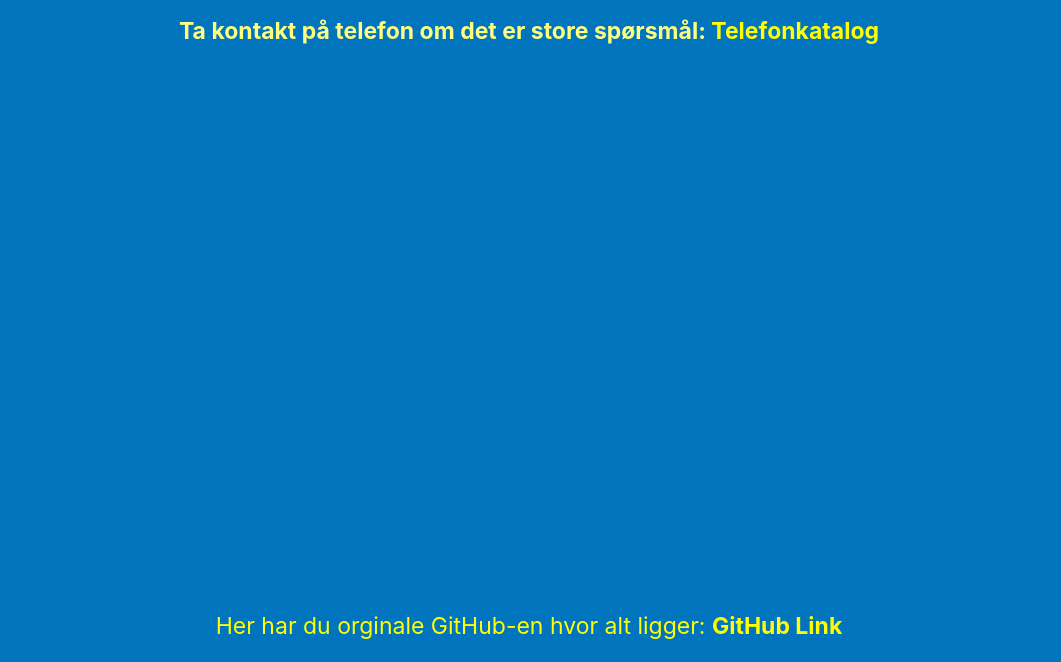
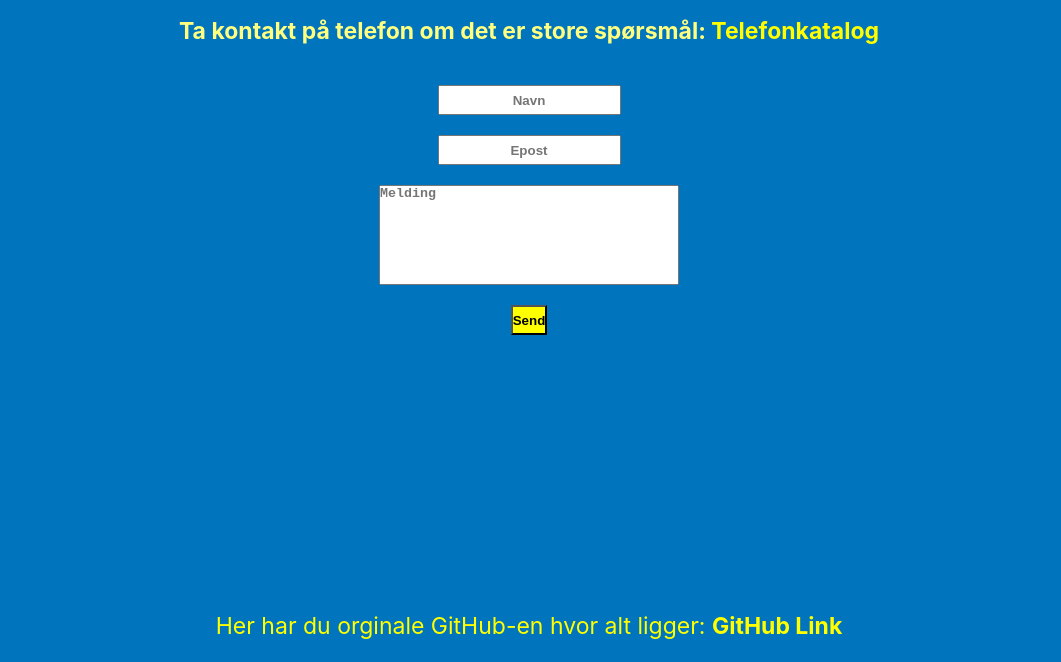
Before and after one commit to TheOriginalCER06/Fagdag-17112023, a plain HTML site: page kontakt.html in a window 1280 px wide. Shown: the part 138-800 px from the top of the page, without its empty margins (111-1172 px from the left). Drawn offline with Linux system fonts and the light colour scheme.

Commit message:
kontakt form

```diff
--- a/kontakt.html
+++ b/kontakt.html
@@ -18,6 +18,13 @@
     </nav>
     <h1>Kontakt oss</h1>
     <p>Ta kontakt på telefon om det er store spørsmål: <a href="telefon.html">Telefonkatalog</a></p>
+    <div id="response">
+            <input type="text" id="name" placeholder="Navn">
+            <input type="text" id="email" placeholder="Epost">
+            <textarea id="message" placeholder="Melding"></textarea>
+            <button id="submit" class="button">Send</button>
+    </div>
+    <script src="kontakt.js"></script>
     <footer>Her har du orginale GitHub-en hvor alt ligger:  <a href="https://github.com/TheOriginalCER06/Fagdag-17112023">GitHub Link</a></footer>
 </body>
 </html>
--- /dev/null
+++ b/kontakt.js
@@ -0,0 +1,16 @@
+// Get the form element from the HTML page everything is in div with id="response"
+const form = document.getElementById('response');
+
+// Add an event listener to the form for when it is submitted
+form.addEventListener('submit', (event) => {
+    // Prevent the default form submission behavior
+    event.preventDefault();
+
+    // Get the values from the form inputs
+    const name = form.elements.name.value;
+    const email = form.elements.email.value;
+    const message = form.elements.message.value;
+
+    // Alert the user with the information
+    alert(`Name: ${name}\nEmail: ${email}\nMessage: ${message}`);
+});
--- a/style.css
+++ b/style.css
@@ -122,3 +122,41 @@ table {
     margin-left: auto;
     margin-right: auto;
 }
+#response {
+    display: flex;
+    justify-content: center;
+    align-items: center;
+    flex-direction: column;
+    margin-top: 20px;
+    margin-bottom: 20px;
+}
+#name,#email {
+    height: 30px;
+    font-weight: bold;
+    text-align: center;
+    margin: 0px;
+    padding: 0px;
+    margin-top: 20px
+}
+#message {
+    width: 300px;
+    height: 100px;
+    resize: none;
+    font-weight: bold;
+    margin: 0px;
+    padding: 0px;
+    margin-top: 20px
+}
+#submit{
+    height: 30px;
+    font-weight: bold;
+    text-align: center;
+    margin: 0px;
+    padding: 0px;
+    margin-top: 20px
+
+}
+.button {
+    background-color: var(--text1);
+    box-shadow: #005a92;
+}
```
